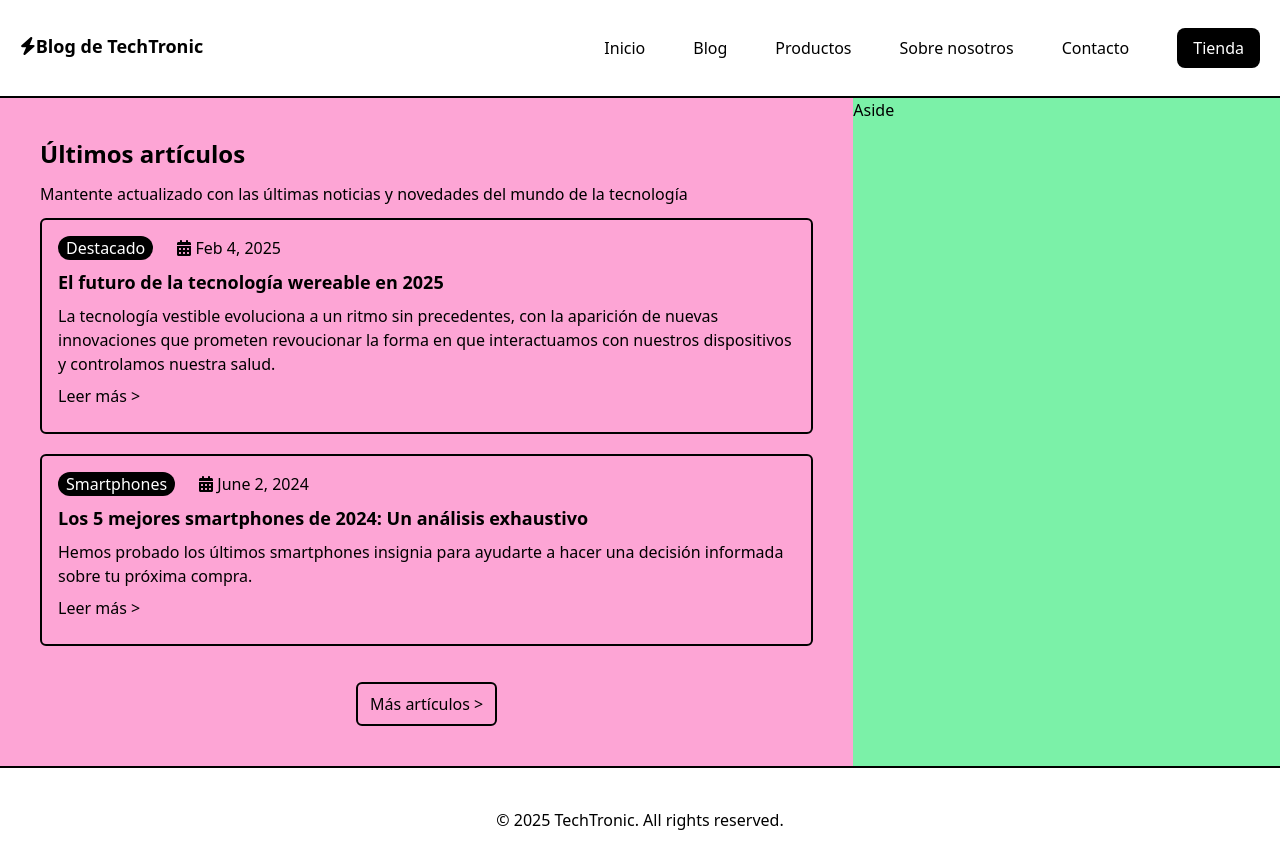
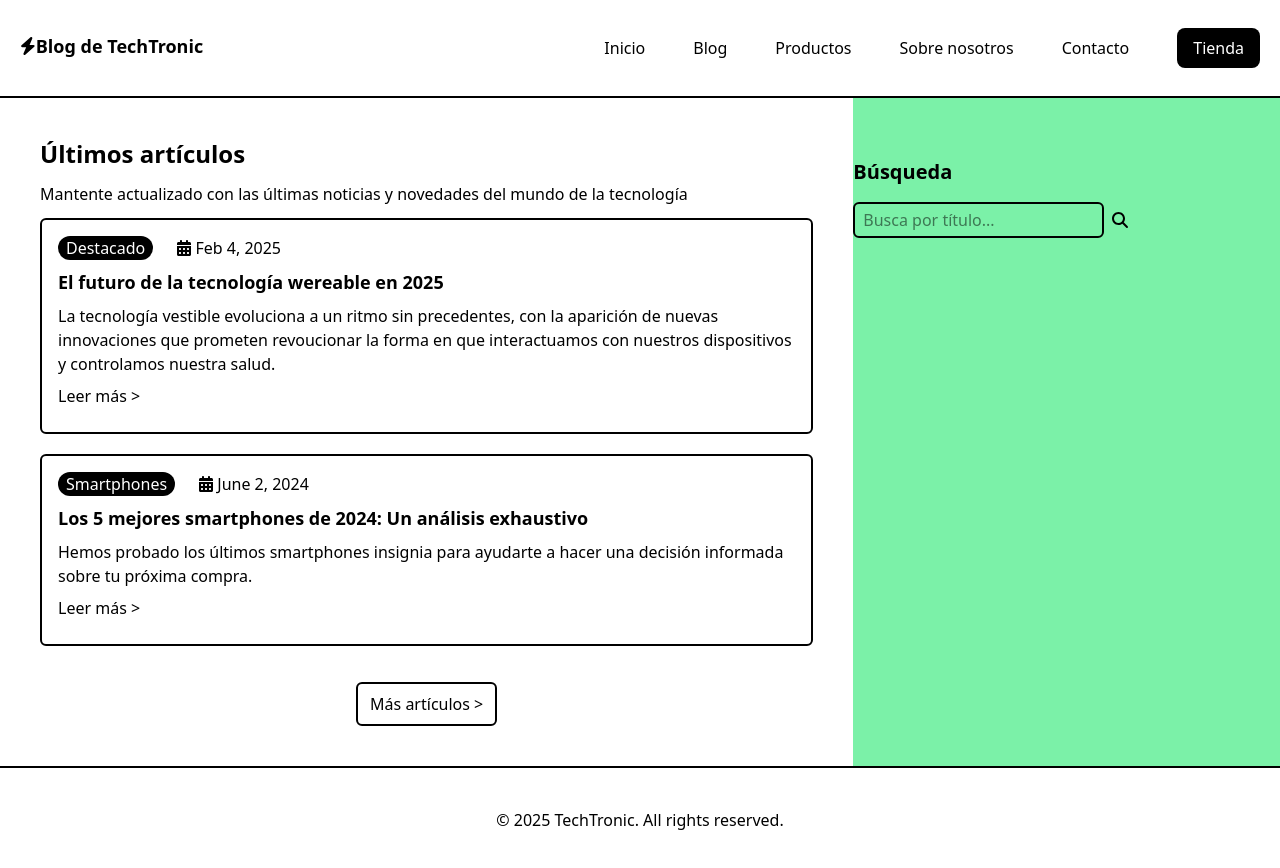
Before and after one commit to MelsCrest/TechTronic, a React (Vite) app in the folder web/: page / in a window 1280 px wide. Shown: the top 868 px of the page. Built offline with nearby package versions, Linux system fonts and the light colour scheme.

Commit message:
search component

```diff
--- a/web/src/components/Articles.jsx
+++ b/web/src/components/Articles.jsx
@@ -2,7 +2,7 @@ import Article from "./Article"
 
 function Articles() {
   return (
-    <section className="w-auto md:w-3/5 lg:w-2/3 bg-pink-300 h-full p-10 flex flex-col">
+    <section className="w-auto md:w-3/5 lg:w-2/3 h-full p-10 flex flex-col">
       <h1 className="text-2xl font-bold">Últimos artículos</h1>
       <p className="py-3">Mantente actualizado con las últimas noticias y novedades del mundo de la tecnología</p>
       <Article category="Destacado" date="Feb 4, 2025" title="El futuro de la tecnología wereable en 2025" text="La tecnología vestible evoluciona a un ritmo sin precedentes, con la aparición de nuevas innovaciones que prometen revoucionar la forma en que interactuamos con nuestros dispositivos y controlamos nuestra salud."/>
--- a/web/src/components/Aside.jsx
+++ b/web/src/components/Aside.jsx
@@ -1,9 +1,10 @@
+import Search from "./Widgets/Search"
 
 function Aside() {
   return (
-    <div className="w-auto md:w-2/5 lg:w-1/3 bg-green-300">
-      Aside
-    </div>
+      <aside className="w-auto md:w-2/5 lg:w-1/3 bg-green-300">
+        <Search/>
+      </aside>
   )
 }
 
--- a/web/src/components/Main.jsx
+++ b/web/src/components/Main.jsx
@@ -3,7 +3,7 @@ import Aside from "./Aside"
 
 function Main() {
   return (
-    <div className="container mx-auto h-full bg-amber-400 flex flex-col md:flex md:flex-row">
+    <div className="container mx-auto h-full flex flex-col md:flex md:flex-row">
       <Articles/>
       <Aside/>
     </div>
--- /dev/null
+++ b/web/src/components/Widgets/Search.jsx
@@ -0,0 +1,16 @@
+import { FontAwesomeIcon } from '@fortawesome/react-fontawesome'
+import { faMagnifyingGlass } from '@fortawesome/free-solid-svg-icons'
+
+function Search() {
+  return (
+    <div className='flex flex-col items-center md:items-start'>
+      <h3 className='text-xl font-bold pb-5 md:pt-15 md:pb-4'>Búsqueda</h3>
+      <div>
+        <input type="text" className='border-2 rounded-md mb-10 pl-2 md:px-2 md:py-1' placeholder='Busca por título...' />
+        <FontAwesomeIcon icon={faMagnifyingGlass} className='pl-2'/>
+      </div>
+    </div>
+  )
+}
+
+export default Search
```
